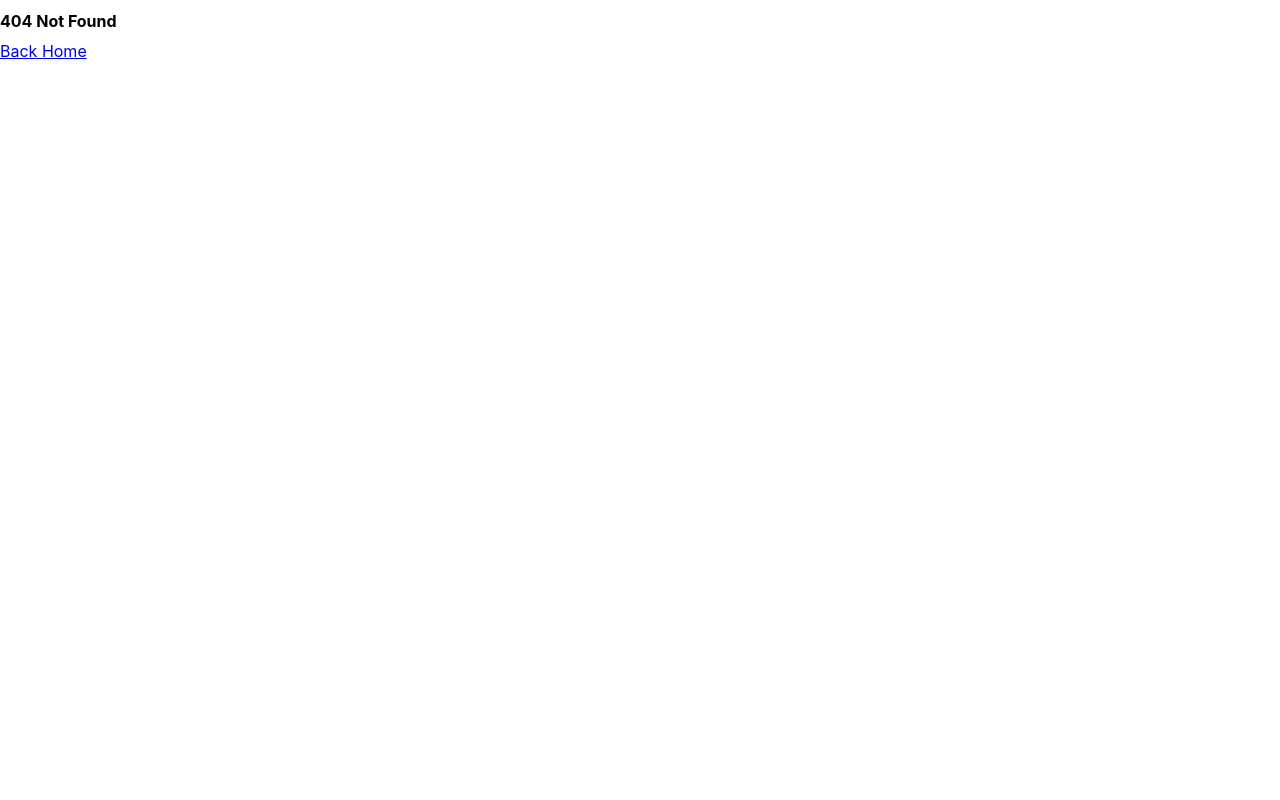
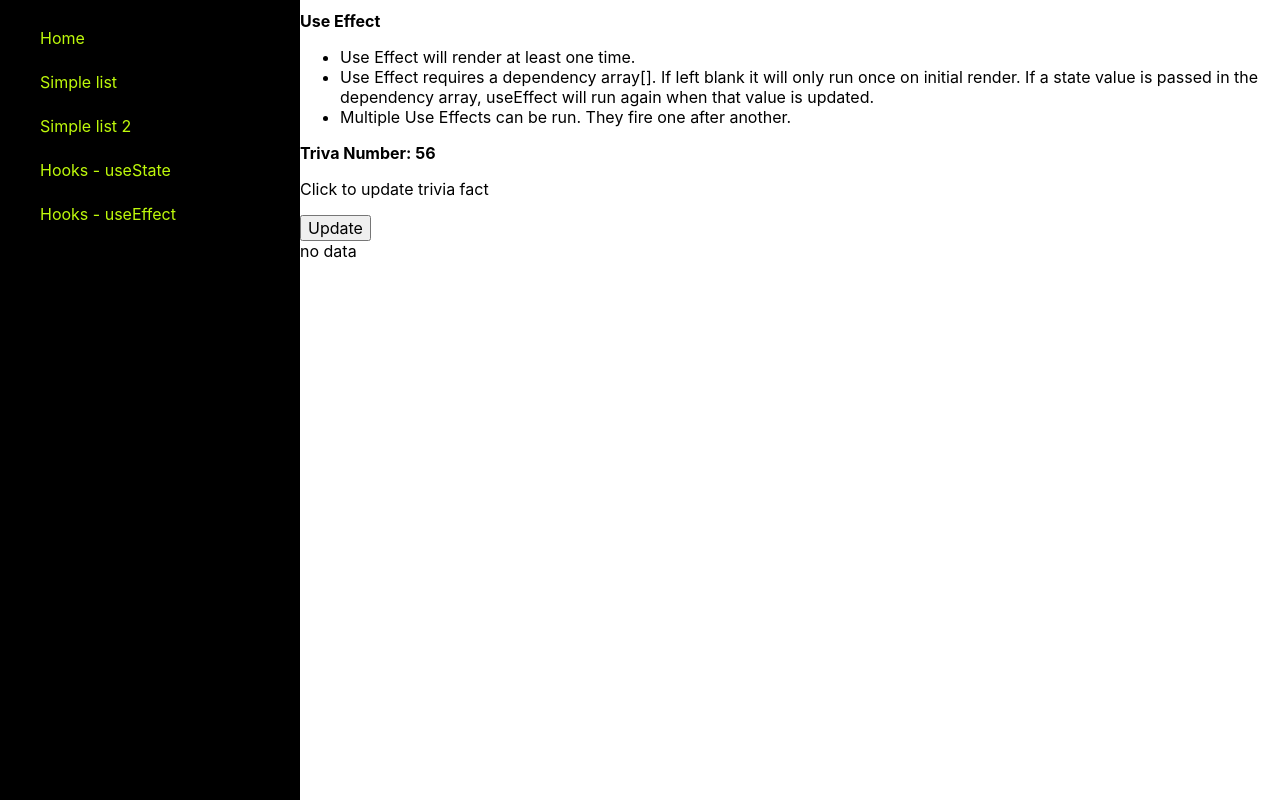
Before and after one commit to uiblox/react-reference, a React (Vite) app: page /useEffectDemo in a window 1280 px wide. Before the commit this address had no page. Built offline with nearby package versions, Linux system fonts and the light colour scheme; no server answers.

Commit message:
UseEffect demo to fetch data from numbers api to display trivia facts

```diff
--- a/src/App.jsx
+++ b/src/App.jsx
@@ -1,11 +1,14 @@
-import { Outlet } from "react-router-dom"
+import { Outlet, useLocation } from "react-router-dom"
 import { Nav } from "./components/Nav/index"
 
 function App() {
+
+  const location = useLocation();
+
   return (
     <div className="layout-wrapper">
       <Nav />
-      <Outlet />
+      {location.pathname === "/" ? <div>Welcome to a quick run through of React stuff 🔥 </div> : <Outlet />}
     </div>
   )
 }
--- a/src/components/Nav/index.jsx
+++ b/src/components/Nav/index.jsx
@@ -17,7 +17,9 @@ export const Nav = () => {
                 <li className={classes['nav-itm']}>
                     <NavLink className={classes['nav-link']} to="/useStateDemo">Hooks - useState</NavLink>
                 </li>
-
+                <li className={classes['nav-itm']}>
+                    <NavLink className={classes['nav-link']} to="/useEffectDemo">Hooks - useEffect</NavLink>
+                </li>
             </ul>
         </div>
     )
--- a/src/main.jsx
+++ b/src/main.jsx
@@ -6,6 +6,7 @@ import App from './App.jsx'
 import  SimpleList  from "./pages/SimpleList/index.jsx"
 import  SimpleList2  from "./pages/SimpleList2/index.jsx"
 import { UseStateDemo } from "./pages/UseStateDemo/index.jsx"
+import { UseEffectDemo } from './pages/UseEffectDemo/index.jsx'
 import { NotFound } from './pages/NotFound/index.jsx'
 
 const router = createBrowserRouter([
@@ -25,6 +26,10 @@ const router = createBrowserRouter([
       {
         path: "/useStateDemo",
         element: <UseStateDemo />
+      },
+      {
+        path: "/useEffectDemo",
+        element: <UseEffectDemo />
       }
     ]
   },
--- /dev/null
+++ b/src/pages/UseEffectDemo/index.jsx
@@ -0,0 +1,47 @@
+
+
+import { useState, useEffect } from "react";
+import classes from "./styles.module.css";
+
+
+function generateRandomNumber () {
+    return Math.floor(Math.random() * 100)
+}
+export const UseEffectDemo = () => {
+    const [count, setCount] = useState(generateRandomNumber)
+
+    const [triva, setTriva] = useState("no data")
+
+    const handleCount = () => {
+        setCount(generateRandomNumber())
+    }
+
+    useEffect(() => {
+        const fetchData = async () => {
+            const getData = fetch(`http://numbersapi.com/${count}`)
+            const result = (await getData).text();
+            const data = await result;
+            setTriva(data)
+        }
+        fetchData()
+    },[count])
+
+    return (
+        <div className={classes['page-container']}>
+            <h1>Use Effect</h1>
+            <ul>
+                <li>Use Effect will render at least one time.</li>
+                <li>Use Effect requires a dependency array[]. If left blank it will only run once on initial render. If a state value is passed in the dependency array, useEffect will run again when that value is updated.</li>
+                <li>Multiple Use Effects can be run. They fire one after another.</li>
+            </ul>
+            <div>
+                <h2>Triva Number: {count}</h2>
+                <p>Click to update trivia fact</p>
+                <button onClick={handleCount}>Update</button>
+                <div>
+                {triva}
+                </div>
+            </div>
+        </div>
+    )
+}
--- /dev/null
+++ b/src/pages/UseEffectDemo/styles.module.css
@@ -0,0 +1,3 @@
+.page-container {
+    width: 100%;
+}
```
